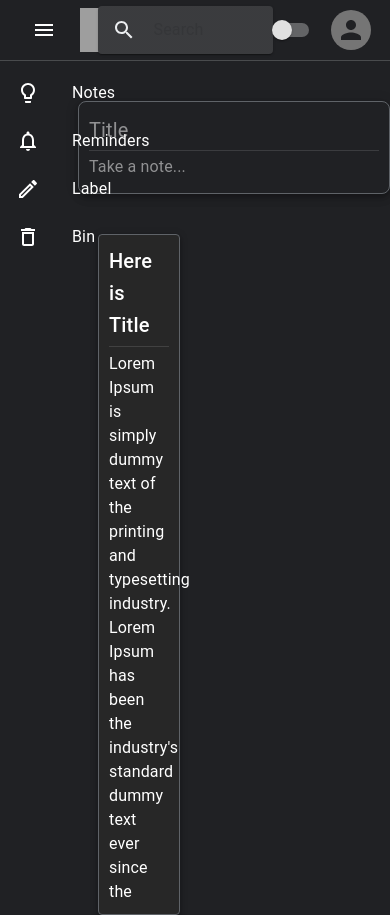
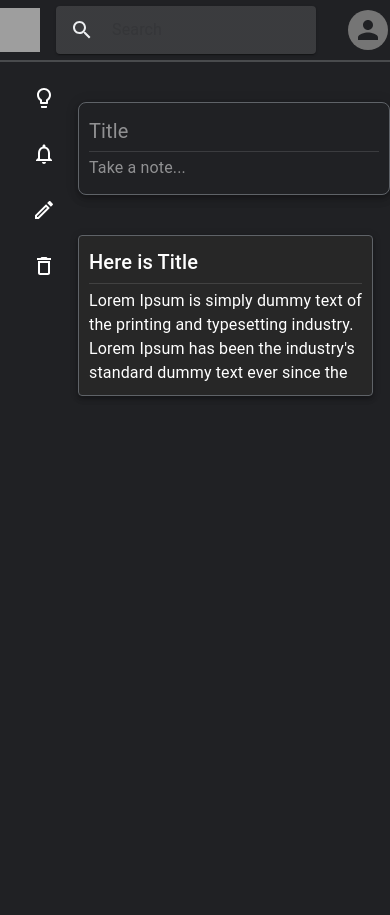
Before and after one commit to mahfuj02/google-keep, a React (Create React App) app: page / in a window 390 px wide. After the commit the page ends 844 px from the top, so only its background shows below. Built offline with nearby package versions, Linux system fonts and the light colour scheme; grey boxes are pictures that could not be loaded.

Commit message:
fixed responsive issues & create editText area

```diff
--- a/src/components/App.js
+++ b/src/components/App.js
@@ -1,10 +1,10 @@
-import { createTheme, Stack, ThemeProvider } from "@mui/material";
+import { Box, createTheme, Stack, ThemeProvider } from "@mui/material";
 import CssBaseline from "@mui/material/CssBaseline";
 import { useState } from "react";
 import CreateText from "./CreateText";
 import Header from "./Header";
 import Note from "./Note";
-import Sidevar, { MobileSidebar } from "./Sidevar";
+import Sidevar from "./Sidevar";
 import { getDesignTokens } from "./Theme";
 
 function App() {
@@ -17,11 +17,11 @@ function App() {
     <ThemeProvider theme={theme}>
       <CssBaseline />
       <Header handleSwitch={handleSwitch} themeType={themeType} />
-      <Stack direction="row">
-        <Sidevar />
+      <Stack direction='row'>
+        <Box sx={{width:'20%'}}> <Sidevar /> </Box>
         <Stack sx={{width:'80%'}}>
-          <CreateText />
-          <Note />
+          <CreateText themeType={themeType} />
+          <Note themeType={themeType} />
         </Stack>
       </Stack>
     </ThemeProvider>
--- a/src/components/CreateText.js
+++ b/src/components/CreateText.js
@@ -1,6 +1,6 @@
 import { Box, Divider, Stack, TextField } from "@mui/material";
 
-export default function CreateText() {
+export default function CreateText({themeType}) {
   return (
     <Box align="center">
       <Stack
@@ -8,7 +8,7 @@ export default function CreateText() {
           my: 5,
           padding: "10px",
           borderRadius: 2,
-          border: "1px solid #5F6368",
+          border: themeType==='dark' ? "1px solid #5F6368" : "" ,
           width: { md: "60%" },
           boxShadow: 5,
         }}
--- /dev/null
+++ b/src/components/EditText.js
@@ -0,0 +1,43 @@
+import * as React from "react";
+import Button from "@mui/material/Button";
+import TextField from "@mui/material/TextField";
+import Dialog from "@mui/material/Dialog";
+import DialogActions from "@mui/material/DialogActions";
+import DialogContent from "@mui/material/DialogContent";
+import { Box, Divider, Stack } from "@mui/material";
+
+export default function FormDialog({ handleClose, open }) {
+  return (
+    <Box sx={{ width: "80%" }}>
+      <Dialog fullWidth maxWidth="sm" open={open} onClose={handleClose}>
+        <DialogContent>
+          <Stack>
+            <TextField
+              sx={{ input: { fontSize: "20px" } }}
+              placeholder="Title"
+              variant="standard"
+              defaultValue="This is title"
+              InputProps={{
+                disableUnderline: true,
+              }}
+            />
+            <Divider />
+            <TextField
+              placeholder="Take a note..."
+              variant="standard"
+              defaultValue="this is lorem sdfasdlsdf sdfhisd"
+              multiline
+              InputProps={{
+                disableUnderline: true,
+              }}
+            />
+          </Stack>
+        </DialogContent>
+        <DialogActions>
+          <Button onClick={handleClose}>Cancel</Button>
+          <Button onClick={handleClose}>Save Change</Button>
+        </DialogActions>
+      </Dialog>
+    </Box>
+  );
+}
--- a/src/components/Header.js
+++ b/src/components/Header.js
@@ -1,12 +1,38 @@
-import { Avatar, Box, Divider, Stack, Switch } from "@mui/material";
+import { Avatar, Box, Divider, Fade, Stack, Switch } from "@mui/material";
 import MenuIcon from "@mui/icons-material/Menu";
 import SearchBar from "./SearchBar";
-import { useState } from "react";
+import { useEffect, useState } from "react";
+import { LogoutOutlined } from "@mui/icons-material";
+import { getWindowSize } from "./Windows";
+// import MobileHeader from "./MobileHeader";
 // import profilePhoto from '../assets/images/profilePhoto.jpg'
 
 export default function Header({ handleSwitch, themeType }) {
+  const [checkedLogOut, setCheckedLogOut] = useState(false);
+  const [windowSize, setWindowSize] = useState(getWindowSize());
+
+  useEffect(() => {
+    function handleWindowResize() {
+      setWindowSize(getWindowSize());
+    }
+
+    window.addEventListener("resize", handleWindowResize);
+
+    return () => {
+      window.removeEventListener("resize", handleWindowResize);
+    };
+  }, []);
+
+  const LogOuthandle = () => {
+    setCheckedLogOut((prev) => !prev);
+  };
+
   return (
     <>
+      {windowSize.innerWidth < 900 && (
+        <MobileHeader handleSwitch={handleSwitch} themeType />
+      )}
+      {windowSize.innerWidth >= 900 && (
         <Stack sx={{ height: 60, alignItems: "center" }} direction="row">
           <Stack sx={{ width: "25%", alignItems: "center" }} direction="row">
             <Box
@@ -42,13 +68,22 @@ export default function Header({ handleSwitch, themeType }) {
             <Box sx={{ fontSize: "22px" }}>Keep</Box>
           </Stack>
 
-        <SearchBar  />
+          <SearchBar />
 
           <Stack
             sx={{ paddingRight: "5%", width: "30%", alignItems: "center" }}
             direction="row-reverse"
           >
-          <Avatar src="" alt="profile" />
+            <Avatar
+              sx={{ cursor: "pointer" }}
+              src=""
+              alt=""
+              onClick={LogOuthandle}
+            />
+            <Fade in={checkedLogOut}>
+              <LogoutOutlined sx={{ mr: "5px", cursor: "pointer" }} />
+            </Fade>
+
             <Switch
               sx={{ marginRight: "10%" }}
               chacked={themeType === "light"}
@@ -57,7 +92,53 @@ export default function Header({ handleSwitch, themeType }) {
             />
           </Stack>
         </Stack>
-      <Divider sx={{ bgcolor: "primary.light", opacity:0.2 }} />
+      )}
+      <Divider sx={{ bgcolor: "primary.light", opacity: 0.2 }} />
     </>
   );
 }
+
+export function MobileHeader({ handleSwitch, themeType }) {
+  const [checkedLogOut, setCheckedLogOut] = useState(false);
+  const LogOuthandle = () => {
+    setCheckedLogOut((prev) => !prev);
+  };
+  return (
+    <>
+      <Stack sx={{ height: 60, alignItems: "center" }} direction="row">
+        <Box
+          component="img"
+          sx={{
+            height: 44,
+            width: 40,
+            marginRight: 2,
+          }}
+          src="https://www.gstatic.com/images/branding/product/2x/keep_2020q4_48dp.png"
+          alt="logo"
+          loading="lazy"
+        />
+        <SearchBar />
+
+        <Stack
+          sx={{
+            paddingRight: { xs: "2px", md: "5%" },
+            width: "20%",
+            alignItems: "center",
+          }}
+          direction="row-reverse"
+        >
+          <Avatar
+            sx={{ cursor: "pointer" }}
+            src=""
+            alt=""
+            onClick={LogOuthandle}
+          />
+          <Fade in={checkedLogOut}>
+            <LogoutOutlined sx={{ mr: "5px", cursor: "pointer" }} />
+          </Fade>
+        </Stack>
+      </Stack>
+      <Divider sx={{ bgcolor: "primary.light", opacity: 0.2 }} />
+    </>
+  );
+}
--- a/src/components/Note.js
+++ b/src/components/Note.js
@@ -1,12 +1,25 @@
-import { Divider, Paper, Stack, Typography } from "@mui/material";
+import {  Divider, Grid, Paper, Typography } from "@mui/material";
+import { useState } from "react";
+import FormDialog from "./EditText";
 
-export default function Note() {
+export default function Note({themeType}) {
+  const [open, setOpen] = useState(false);
+
+  const handleClickOpen = () => {
+    setOpen(true);
+  };
+
+  const handleClose = () => {
+    setOpen(false);
+  };
+
   return (
     <>
-      <Stack direction="row" spacing={2} sx={{ mx: "20px" }}>
+      <Grid container spacing={2} >
         <Paper
+          onClick={handleClickOpen}
           elevation={4}
-          sx={{ p: "10px", width: "30%", border: "1px solid #5F6368" }}
+          sx={{ m: 2, p: "10px", width:{ xs:'90%', md:"25%"},  border: themeType === 'dark' ? "1px solid #5F6368" : "" }}
         >
           <Typography variant="h6">Here is Title</Typography>
           <Divider sx={{ my: "5px" }}></Divider>
@@ -16,7 +29,11 @@ export default function Note() {
             ever since the
           </Typography>
         </Paper>
-      </Stack>
+        <FormDialog handleClose={handleClose} open={open} />
+
+
+
+      </Grid>
     </>
   );
 }
--- a/src/components/SearchBar.js
+++ b/src/components/SearchBar.js
@@ -19,7 +19,7 @@ export default function SearchBar() {
         p: "2px 4px",
         display: "flex",
         alignItems: "center",
-        width: "50%",
+        width:{md:'50%', xs:'70%'},
         backgroundColor: searchActive
           ? "primary.searchBoxColor"
           : "primary.hovarColor",
--- a/src/components/Sidevar.js
+++ b/src/components/Sidevar.js
@@ -12,10 +12,29 @@ import {
   ListItemIcon,
   ListItemText,
 } from "@mui/material";
+import { useEffect, useState } from "react";
+import { getWindowSize } from "./Windows";
 // import LightbulbOutlinedIcon from '@mui/icons-material/LightbulbOutlined';
 export default function Sidevar() {
+  const [windowSize, setWindowSize] = useState(getWindowSize());
+
+  useEffect(() => {
+    function handleWindowResize() {
+      setWindowSize(getWindowSize());
+    }
+
+    window.addEventListener("resize", handleWindowResize);
+
+    return () => {
+      window.removeEventListener("resize", handleWindowResize);
+    };
+  }, []);
+
   return (
-    <Box sx={{ width: "20%" }}>
+    <>
+      {windowSize.innerWidth < 900 && <MobileSidebar />}
+      {windowSize.innerWidth >= 900 && (
+        <Box>
           <nav aria-label="main mailbox folders">
             <List>
               <ListItem disablePadding>
@@ -53,8 +72,11 @@ export default function Sidevar() {
             </List>
           </nav>
         </Box>
+      )}
+    </>
   );
 }
+
 export function MobileSidebar() {
   return (
     <Box sx={{ borderRadius: 50 }}>
@@ -68,7 +90,7 @@ export function MobileSidebar() {
             </ListItemButton>
           </ListItem>
           <ListItem>
-            <ListItemButton sx={{ borderRadius: 50 }} >
+            <ListItemButton sx={{ borderRadius: 50 }}>
               <ListItemIcon>
                 <NotificationsOutlined />
               </ListItemIcon>
--- a/src/components/Theme.js
+++ b/src/components/Theme.js
@@ -1,6 +1,7 @@
 export const getDesignTokens = (mode) => ({
   palette: {
     mode,
+    typography:'roboto',
     ...(mode === "dark"
       ? {
           primary: {
--- /dev/null
+++ b/src/components/Windows.js
@@ -0,0 +1,4 @@
+export function getWindowSize() {
+  const { innerWidth, innerHeight } = window;
+  return { innerWidth, innerHeight };
+}
```
Lines whose indentation alone changed are shown as unchanged.
